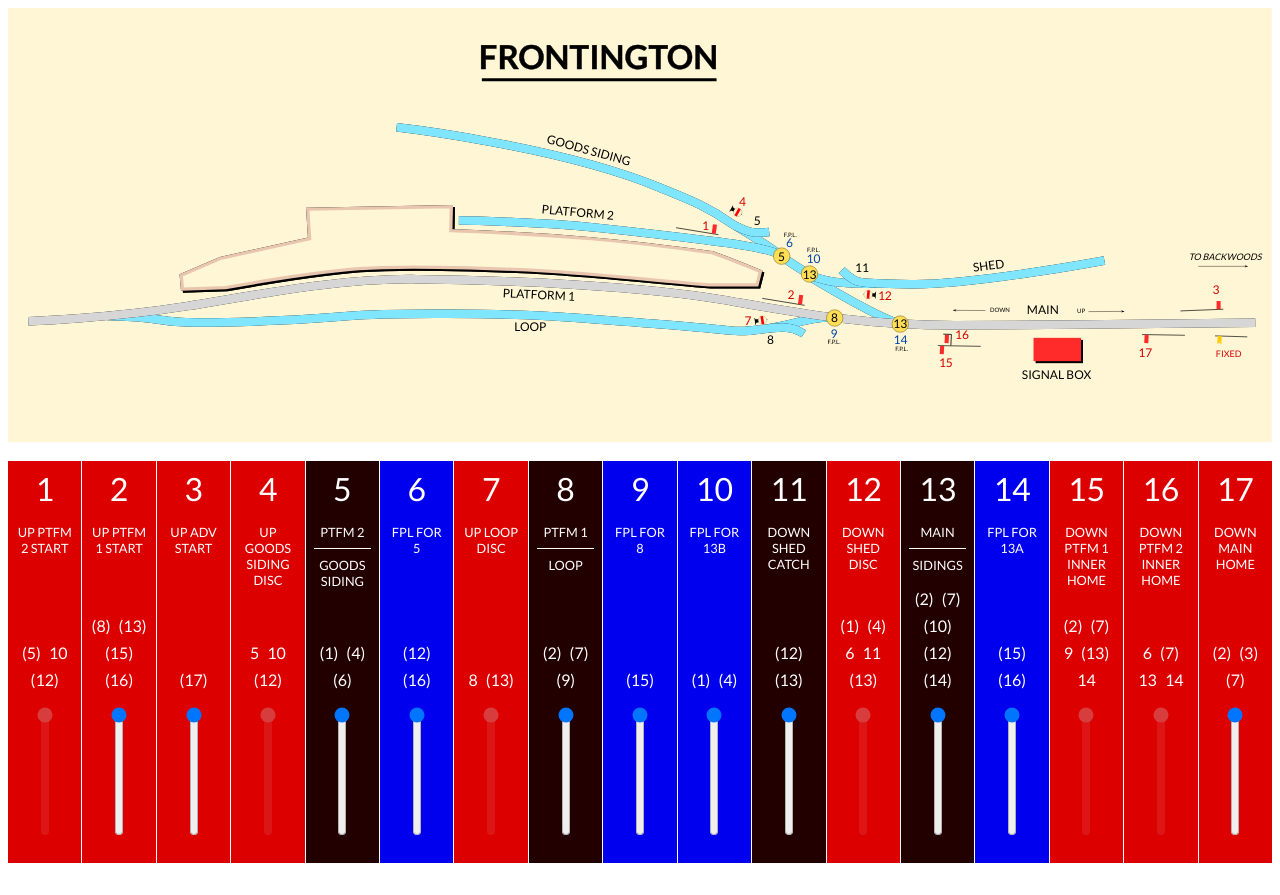
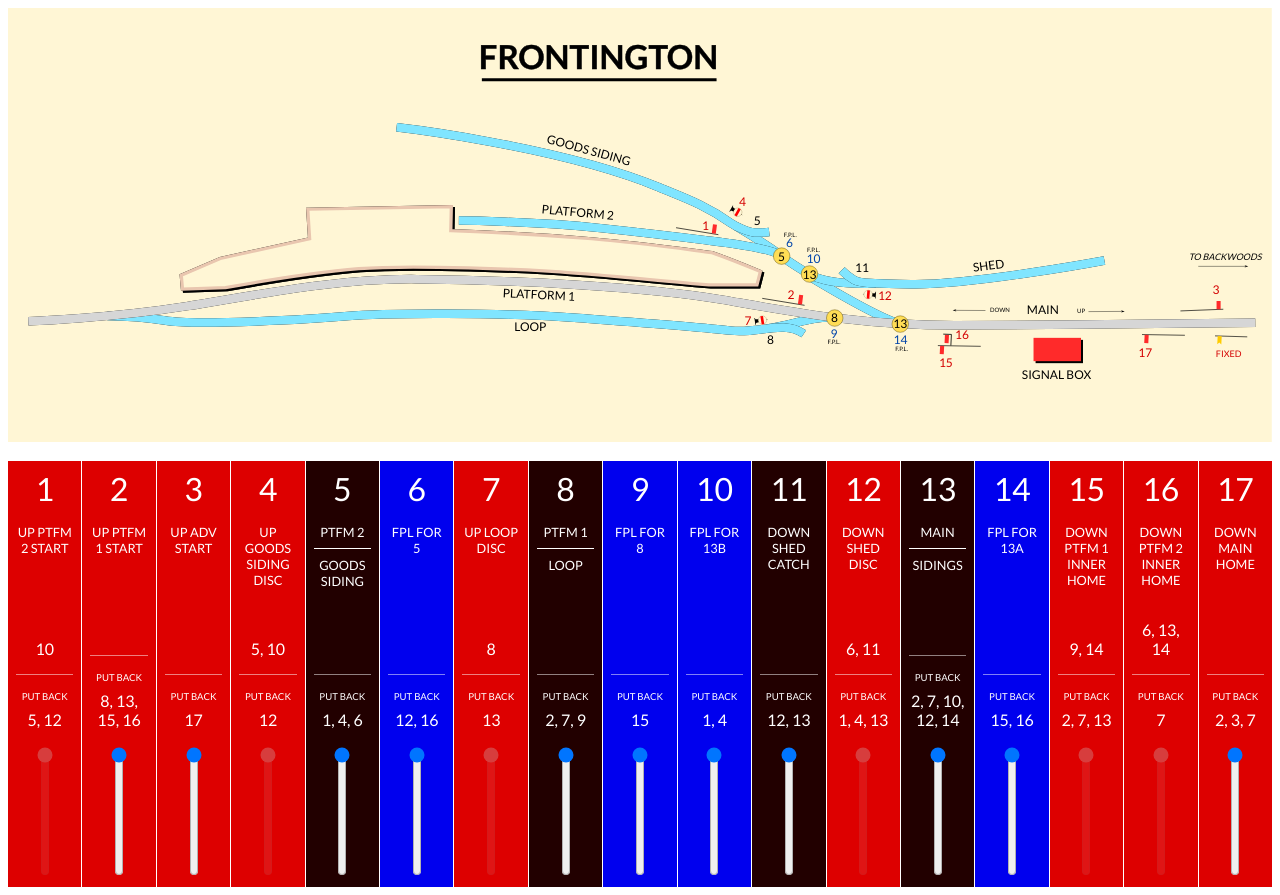
Before and after one commit to mafu-d/signal-box-simulator, a Vue app: page / in a window 1280 px wide. Before the commit the page ends 871 px from the top, so only its background shows below. Built offline with nearby package versions, Linux system fonts and the light colour scheme.

Commit message:
Improve layout of locking numbers

```diff
--- a/src/components/Lever.vue
+++ b/src/components/Lever.vue
@@ -4,21 +4,18 @@
       {{ id }}
     </div>
     <div class="lever__label" v-if="typeof label == 'object'">
-      <span v-for="labelPart in label">
-        {{ labelPart}}
-    </span>
+      <span v-for="(labelPart, index) in label" :key="index">
+        {{ labelPart }}
+      </span>
     </div>
     <div class="lever__label" v-else>
-        {{label}}
+      {{ label }}
     </div>
     <div class="lever__unlocked-by">
-      <span
-        v-for="(state, index) in unlockedBy"
-        :key="index"
-        :data-state="state == 1"
-      >
-        {{ index }}
-      </span>
+      {{ unlockedByList.join(", ") }}
+    </div>
+    <div class="lever__locked-by">
+      {{ lockedByList.join(", ") }}
     </div>
     <div class="lever__switch">
       <input
@@ -53,6 +50,27 @@ export default {
   methods: {
     changeState() {
       this.$emit("changeState", { id: this.id, newState: this.state == 1 });
+    },
+  },
+
+  computed: {
+    unlockedByList() {
+      const locks = [];
+      for (const id in this.unlockedBy) {
+        if (this.unlockedBy[id]) {
+          locks.push(id);
+        }
+      }
+      return locks;
+    },
+    lockedByList() {
+      const locks = [];
+      for (const id in this.unlockedBy) {
+        if (!this.unlockedBy[id]) {
+          locks.push(id);
+        }
+      }
+      return locks;
     },
   },
 };
@@ -95,21 +113,32 @@ export default {
     font-size: 0.8rem;
 
     span {
-        display: block;
+      display: block;
     }
 
     span + span {
-        border-top: 1px solid white;
-        margin-top: 0.5rem;
-        padding-top: 0.5rem;
+      border-top: 1px solid white;
+      margin-top: 0.5rem;
+      padding-top: 0.5rem;
     }
   }
 
-  &__locked-by::before {
-    content: 'Put back'
+  &__unlocked-by {
+    margin-top: 1rem;
   }
 
-  &__unlocked-by {
+  &__locked-by {
+    &::before {
+      content: "Put back";
+      font-size: 0.6rem;
+      width: 100%;
+      border-top: 1px solid rgb(255 255 255 / 0.5);
+      padding-top: 1rem;
+    }
+  }
+
+  &__unlocked-by,
+  &__locked-by {
     display: flex;
     flex-wrap: wrap;
     justify-content: center;
```
Also changed, not shown: src/App.vue (+7 -9 lines).
